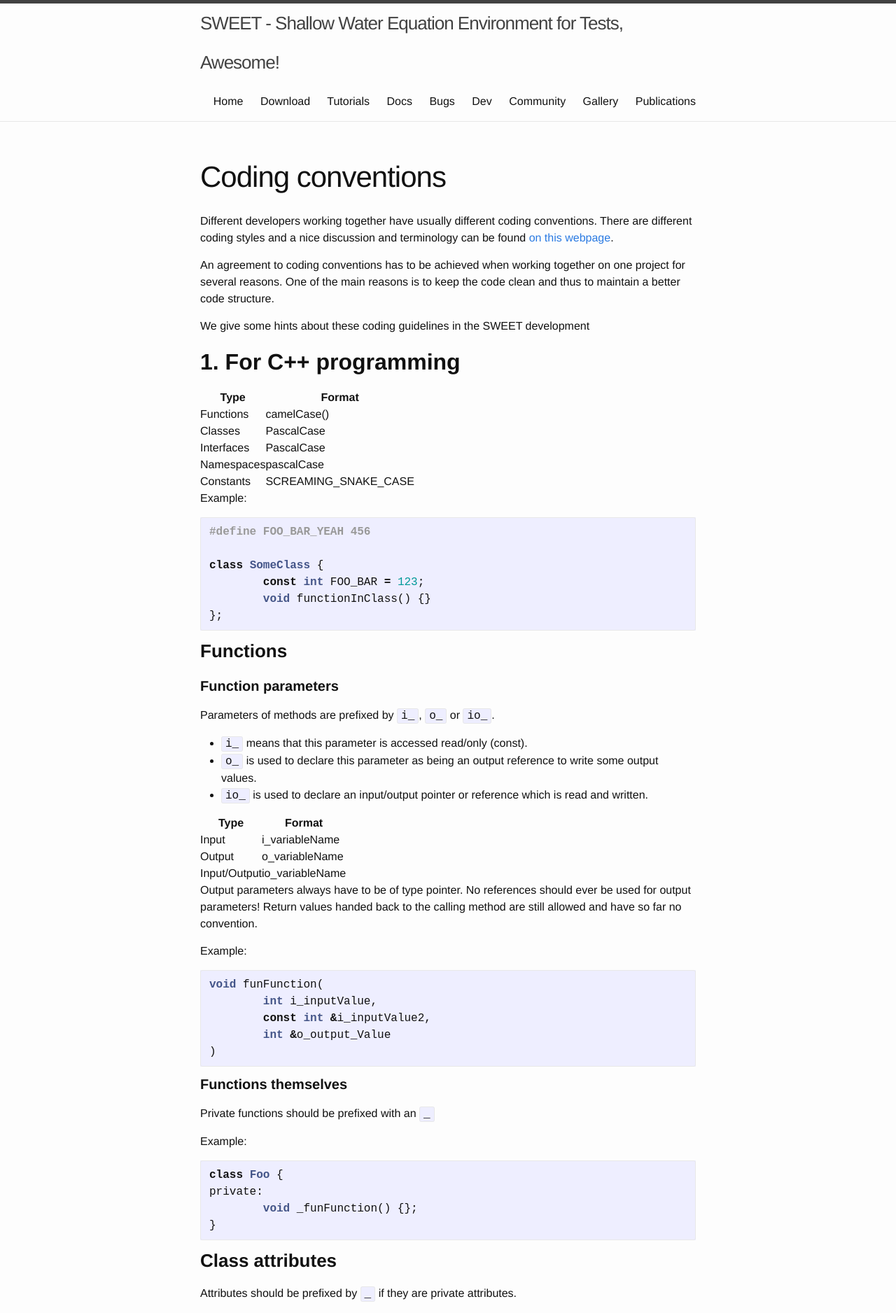
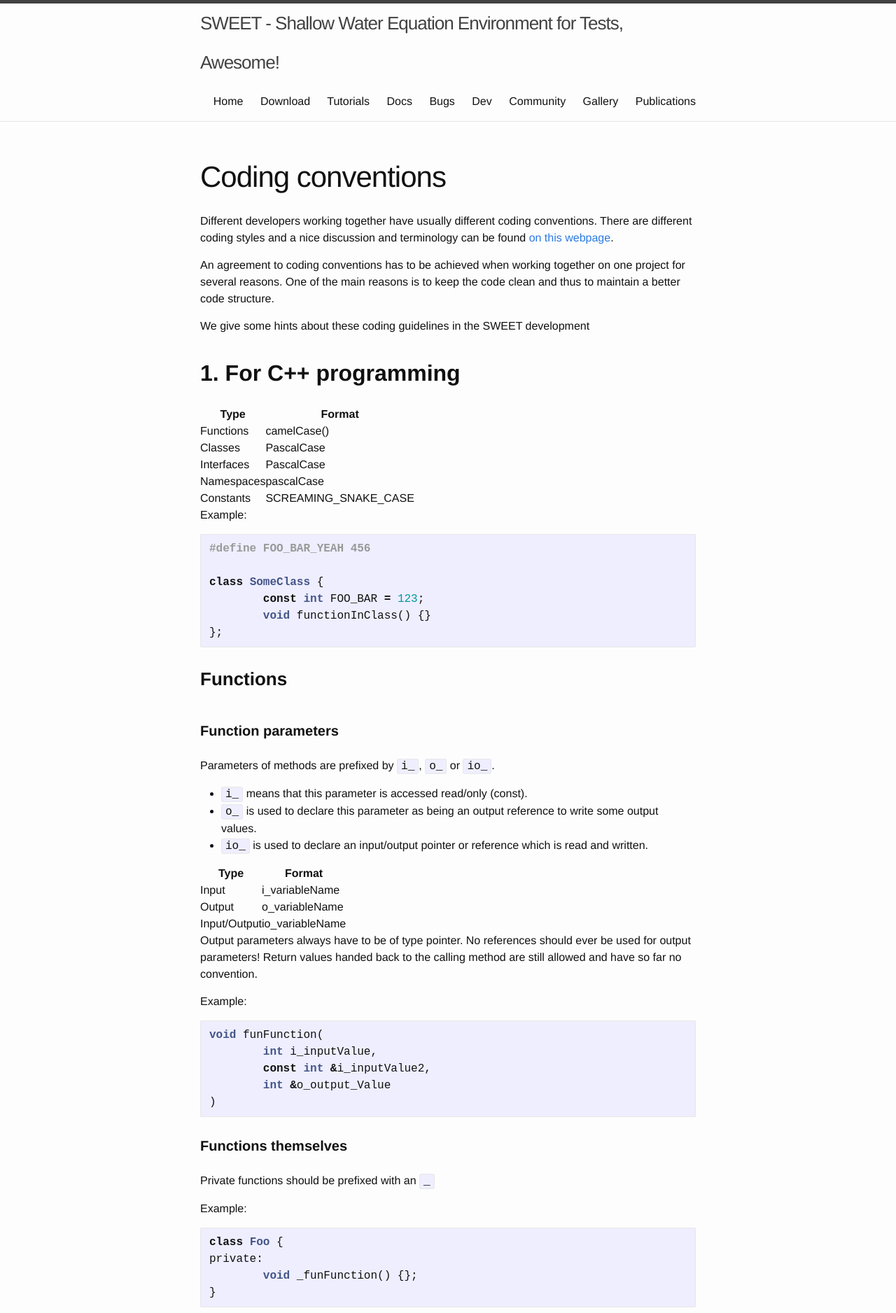
Before and after one commit to schreiberx/sweetsite, a Jekyll site: the page built from development/coding_conventions.md, in a window 1280 px wide. Shown: the top 1876 px of the page at 70% size. Built offline with Jekyll 4.4.1, drawn with Linux system fonts in a browser that asks for light colours.

Commit message:
TL: corrected padding for titles

```diff
--- a/_sass/_base.scss
+++ b/_sass/_base.scss
@@ -83,6 +83,11 @@ li {
  */
 h1, h2, h3, h4, h5, h6 {
     font-weight: $base-font-weight;
+}
+
+h2, h3, h4, h5, h6 {
+    padding-top: 16px;
+    padding-bottom: 8px;
 }
 
 
```
